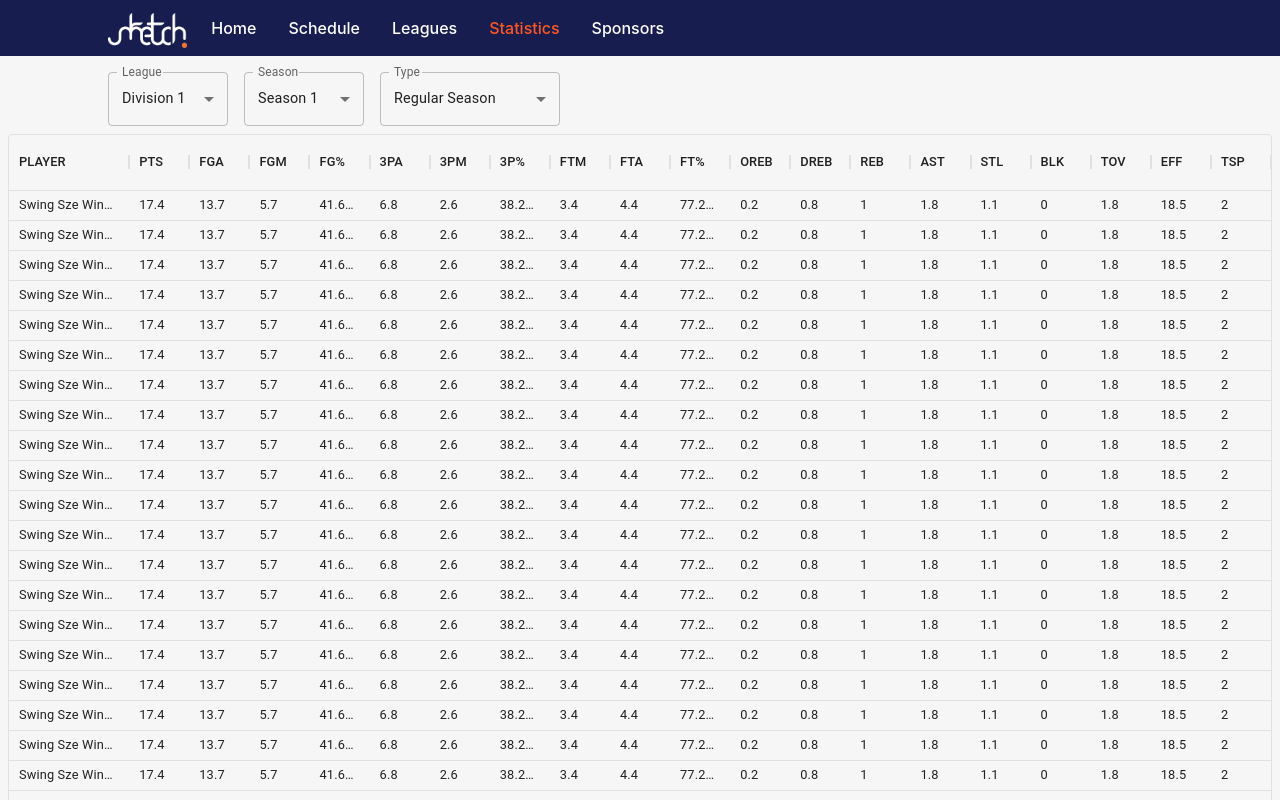
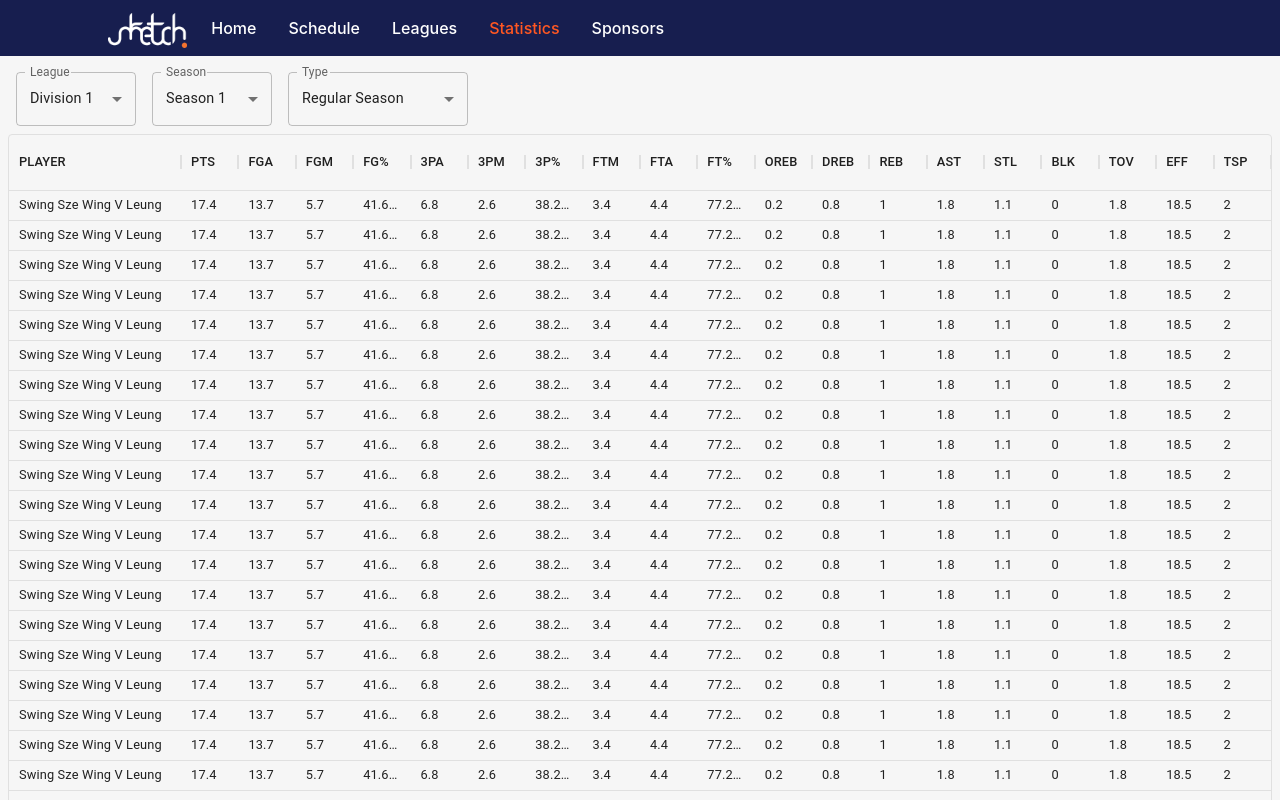
Before and after one commit to SketchBasketball/Sketch-ui, a React (Create React App) app: page /statistics in a window 1280 px wide. Shown: the top 800 px of the page. Built offline with nearby package versions, Linux system fonts and the light colour scheme.

Commit message:
search bar width fix

```diff
--- a/src/const/matchStatDefaultHeader.js
+++ b/src/const/matchStatDefaultHeader.js
@@ -17,31 +17,31 @@ const matchStatDefaultHeader = [
 ];
 
 const statDefaultHeader = [
-  { field: "name", headerName: "PLAYER", flex: 2 },
-  { field: "PTS", headerName: "PTS", flex: 1 },
+  { field: "name", headerName: "PLAYER", flex: 3, minWidth: 160 },
+  { field: "PTS", headerName: "PTS", flex: 1, minWidth: 50 },
 
-  { field: "FGA", headerName: "FGA", flex: 1 },
-  { field: "FGM", headerName: "FGM", flex: 1 },
-  { field: "FG%", headerName: "FG%", flex: 1 },
+  { field: "FGA", headerName: "FGA", flex: 1, minWidth: 50 },
+  { field: "FGM", headerName: "FGM", flex: 1, minWidth: 50 },
+  { field: "FG%", headerName: "FG%", flex: 1, minWidth: 50 },
 
-  { field: "3PA", headerName: "3PA", flex: 1 },
-  { field: "3PM", headerName: "3PM", flex: 1 },
-  { field: "3P%", headerName: "3P%", flex: 1 },
+  { field: "3PA", headerName: "3PA", flex: 1, minWidth: 50 },
+  { field: "3PM", headerName: "3PM", flex: 1, minWidth: 50 },
+  { field: "3P%", headerName: "3P%", flex: 1, minWidth: 50 },
 
-  { field: "FTM", headerName: "FTM", flex: 1 },
-  { field: "FTA", headerName: "FTA", flex: 1 },
-  { field: "FT%", headerName: "FT%", flex: 1 },
+  { field: "FTM", headerName: "FTM", flex: 1, minWidth: 50 },
+  { field: "FTA", headerName: "FTA", flex: 1, minWidth: 50 },
+  { field: "FT%", headerName: "FT%", flex: 1, minWidth: 50 },
 
-  { field: "OREB", headerName: "OREB", flex: 1 },
-  { field: "DREB", headerName: "DREB", flex: 1 },
-  { field: "REB", headerName: "REB", flex: 1 },
+  { field: "OREB", headerName: "OREB", flex: 1, minWidth: 50 },
+  { field: "DREB", headerName: "DREB", flex: 1, minWidth: 50 },
+  { field: "REB", headerName: "REB", flex: 1, minWidth: 50 },
 
-  { field: "AST", headerName: "AST", flex: 1 },
-  { field: "STL", headerName: "STL", flex: 1 },
-  { field: "BLK", headerName: "BLK", flex: 1 },
-  { field: "TOV", headerName: "TOV", flex: 1 },
-  { field: "EFF", headerName: "EFF", flex: 1 },
-  { field: "TSP", headerName: "TSP", flex: 1 },
+  { field: "AST", headerName: "AST", flex: 1, minWidth: 50 },
+  { field: "STL", headerName: "STL", flex: 1, minWidth: 50 },
+  { field: "BLK", headerName: "BLK", flex: 1, minWidth: 50 },
+  { field: "TOV", headerName: "TOV", flex: 1, minWidth: 50 },
+  { field: "EFF", headerName: "EFF", flex: 1, minWidth: 50 },
+  { field: "TSP", headerName: "TSP", flex: 1, minWidth: 50 },
 ];
 
 export { matchStatDefaultHeader, statDefaultHeader };
--- a/src/pages/Statistics.scss
+++ b/src/pages/Statistics.scss
@@ -7,7 +7,8 @@
 
 .stat-search-bar {
   display: flex;
-  max-width: 1080px;
+  flex-wrap: wrap;
+  max-width: 1600px;
   width: 100%;
   justify-content: flex-start;
   .MuiInputBase-root {
```
